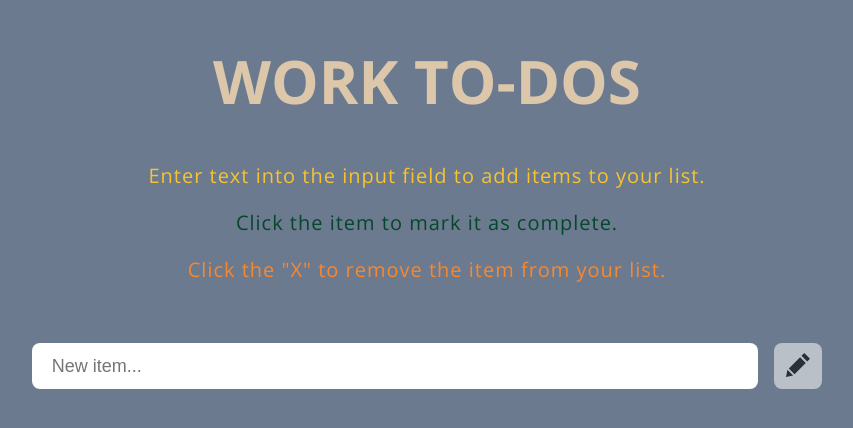
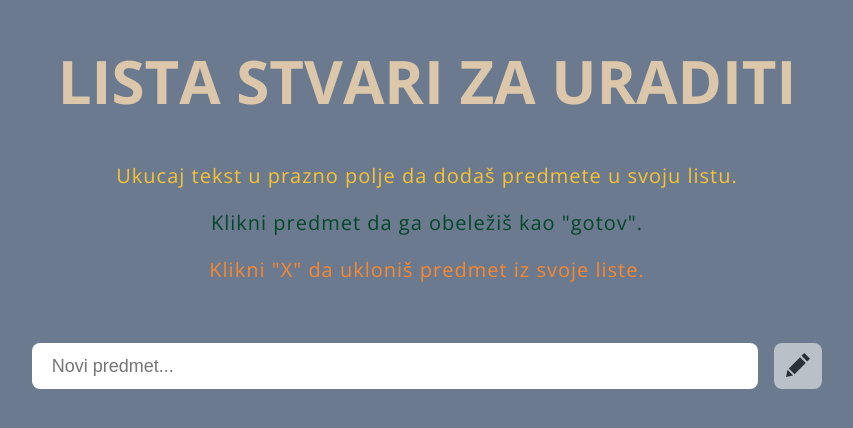
Before and after one commit to anamlad/to-do-list, a plain HTML site: page index.html in a window 1280 px wide. Shown: the whole page, without its empty margins (213-1066 px from the left). Drawn offline with nearby package versions, Linux system fonts and the light colour scheme.

Commit message:
prevela na srpski za mamu

```diff
--- a/index.html
+++ b/index.html
@@ -13,17 +13,15 @@
     />
   </head>
   <body>
-    <h1>WORK TO-DOS</h1>
+    <h1>LISTA STVARI ZA URADITI</h1>
     <p style="color: #f7c331">
-      Enter text into the input field to add items to your list.
+      Ukucaj tekst u prazno polje da dodaš predmete u svoju listu.
     </p>
-    <p style="color: #05472a">Click the item to mark it as complete.</p>
-    <p style="color: #f7882f">
-      Click the "X" to remove the item from your list.
-    </p>
+    <p style="color: #05472a">Klikni predmet da ga obeležiš kao "gotov".</p>
+    <p style="color: #f7882f">Klikni "X" da ukloniš predmet iz svoje liste.</p>
     <section id="druga" class="margin column">
       <div class="row gap" style="width: 100%">
-        <input id="todo" name="todo" placeholder="New item..." />
+        <input id="todo" name="todo" placeholder="Novi predmet..." />
         <button id="dugmence">
           <svg
             xmlns="http://www.w3.org/2000/svg"
```
